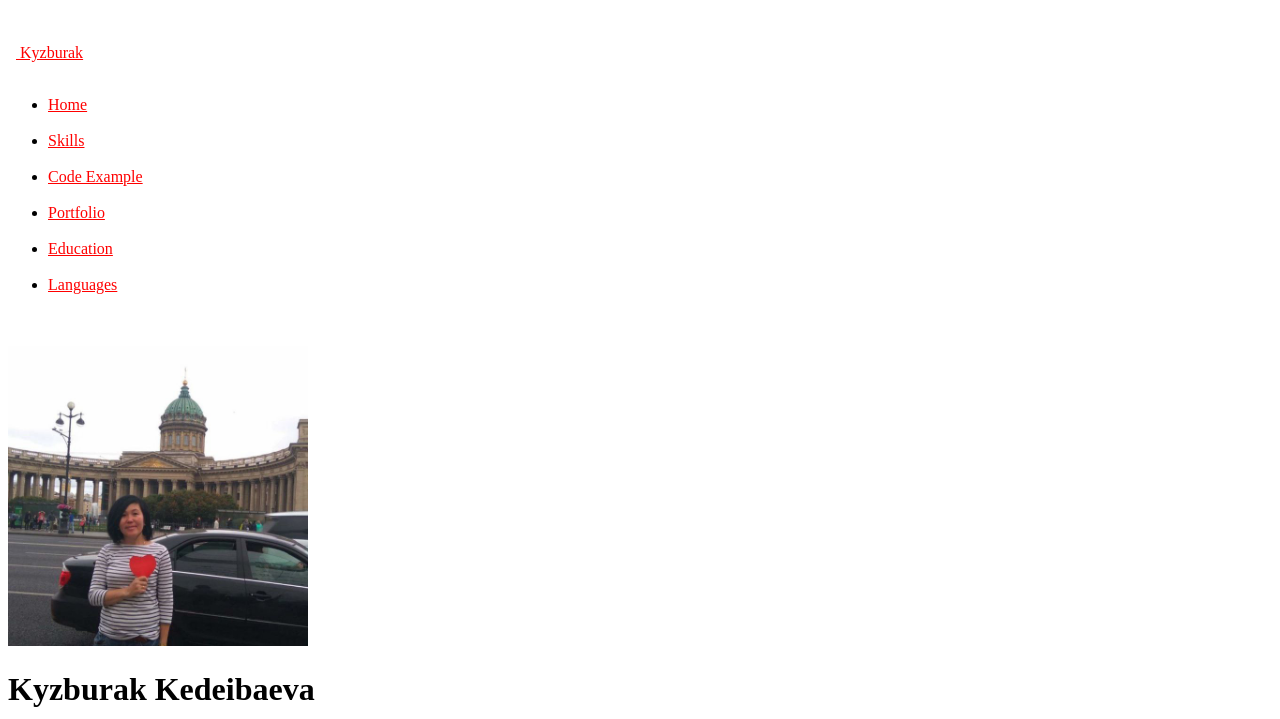
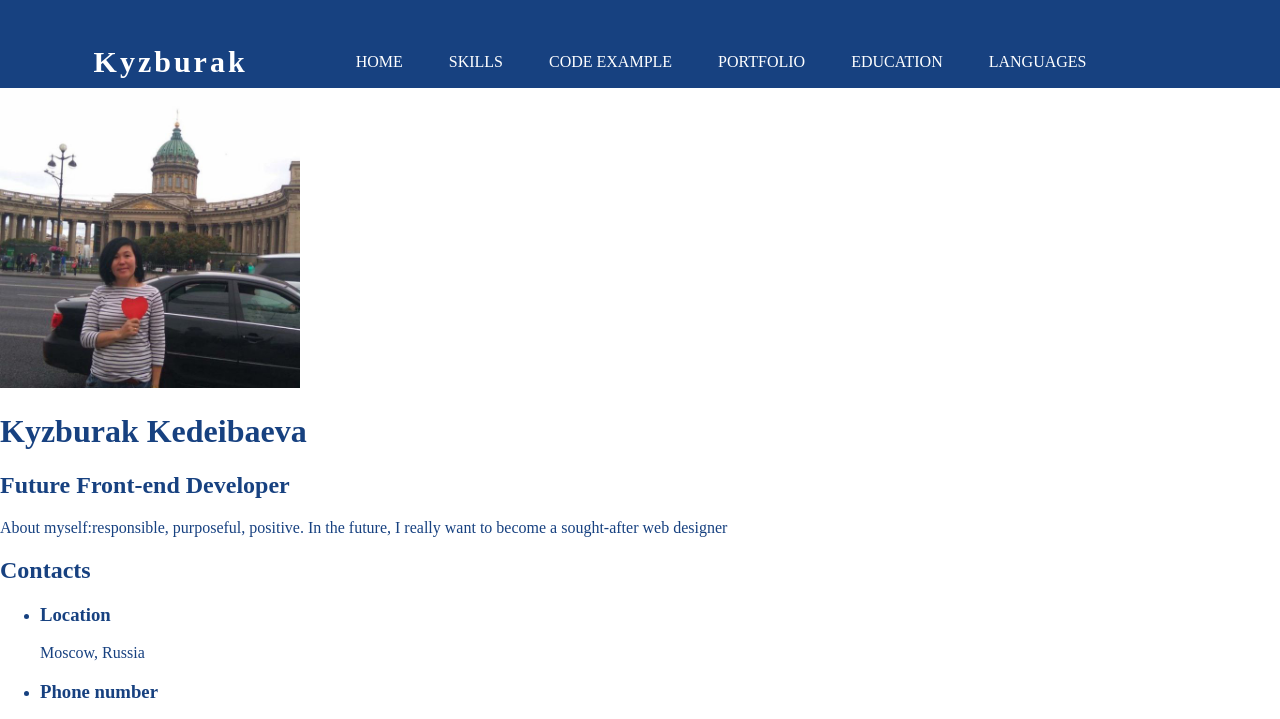
Before and after one commit to Kyz-burak/Kyz-burak.github.io, a plain HTML site: page index.html in a window 1280 px wide. Shown: the top 719 px of the page. Drawn offline with Linux system fonts and the light colour scheme.

Commit message:
Update style.css

```diff
--- a/css/style.css
+++ b/css/style.css
@@ -1,3 +1,77 @@
-a {
-    color: red;
+:root {
+--accent: #174180;
+--accent-light: #3764a7;
+--pure-white: #fff;
 }
+
+html {
+box-sizing:border-box;
+scroll-behavior: smooth;
+}
+
+*,
+*::before,
+*::after {
+  box-sizing: inherit;
+}
+
+body {
+  margin: 0;
+  font-family: 'Times New Roman', Times, serif;
+  color: var(--accent, #174180);
+}
+
+.container {
+  width: 1140px;
+ margin: 0 auto;
+ padding: 0 15px;
+
+
+}
+.header {
+  background-color: var(--accent, #174180);
+}
+
+.header a {
+  color: var(--pure-white, #fff);
+  text-decoration: none;
+}
+
+.header-nav {
+   display: flex;
+  justify-content: space-between;
+  align-items: center;
+  padding: 11px 0;
+
+}
+
+.header-logo {
+  width: 20%;
+  font-size: 30px;
+  line-height: 30px;
+  font-weight: 800;
+  letter-spacing: 3px;
+
+}
+.header-logo img {
+  width: 100%;
+  height: 60px;
+  object-fit: contain;
+}
+
+.header-menu {
+  width: 78%;
+  display: flex;
+    margin: 0;
+  padding: 0;
+  list-style: none;
+
+}
+
+.header-menu-link {
+  padding: 15px;
+font-size: 16px;
+line-height: 16px;
+padding: 15px 15px;
+text-transform: uppercase;
+transition:
```
